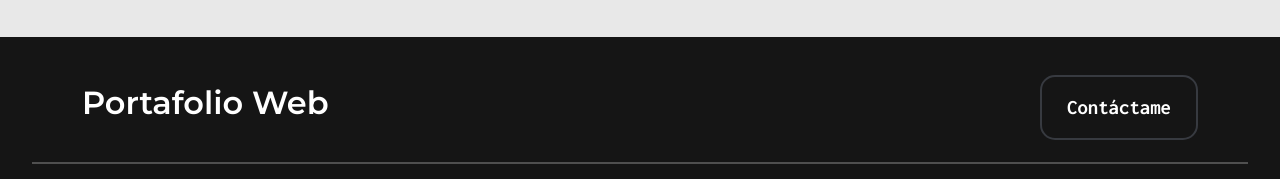
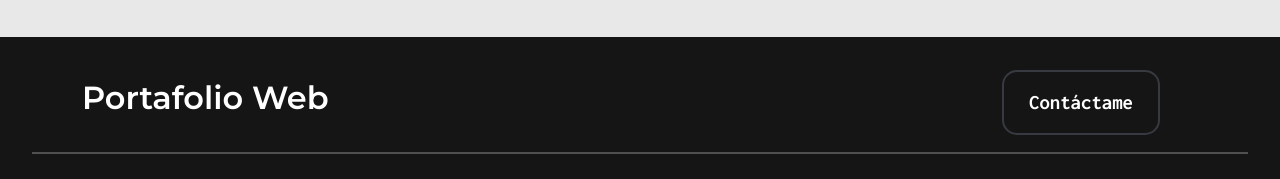
Before and after one commit to Robariza/portafolioWeb, an Angular app in the folder frontend/portafolioWeb/: page / in a window 1280 px wide. Shown: the part 3909-4088 px from the top of the page. Built offline with nearby package versions, Linux system fonts and the light colour scheme.

Commit message:
[update] footer component contact button

```diff
--- a/frontend/portafolioWeb/src/app/components/footer/footer.component.css
+++ b/frontend/portafolioWeb/src/app/components/footer/footer.component.css
@@ -19,6 +19,11 @@ footer{
     font-family: var(--fontMontserrat);
     font-weight: 600;
     color: white;
+}
+
+.contact-button {
+    position: absolute;
+    right: 7.5rem;
 }
 
 hr {
--- a/frontend/portafolioWeb/src/app/components/footer/footer.component.html
+++ b/frontend/portafolioWeb/src/app/components/footer/footer.component.html
@@ -1,7 +1,7 @@
 <footer>
     <div class="container">
         <h2>Portafolio Web</h2>
-        <app-contact-button (openModalEvent)="showModal()"></app-contact-button>
+        <app-contact-button class="contact-button" (openModalEvent)="showModal()"></app-contact-button>
         <app-form-contact *ngIf="isModalOpen" (closeModal)="hideModal()"></app-form-contact>
     </div>
     <hr>
```
